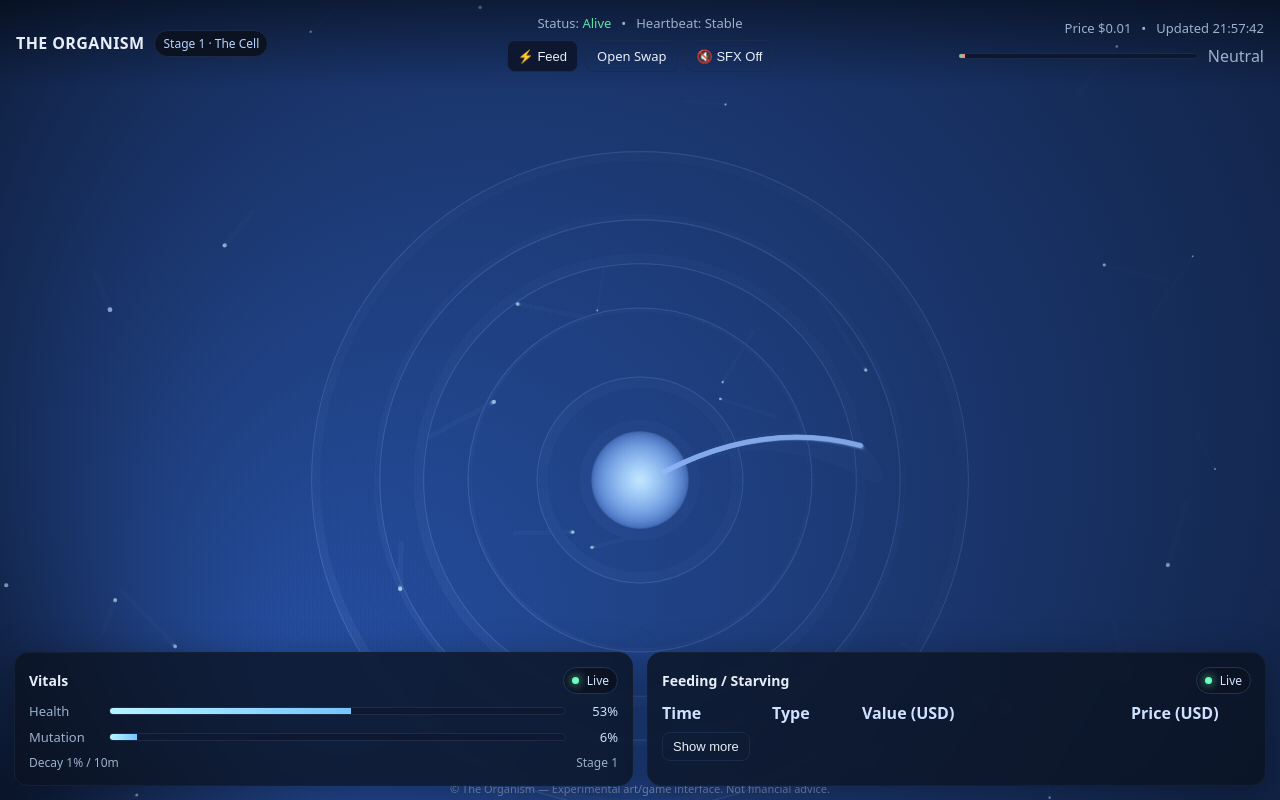
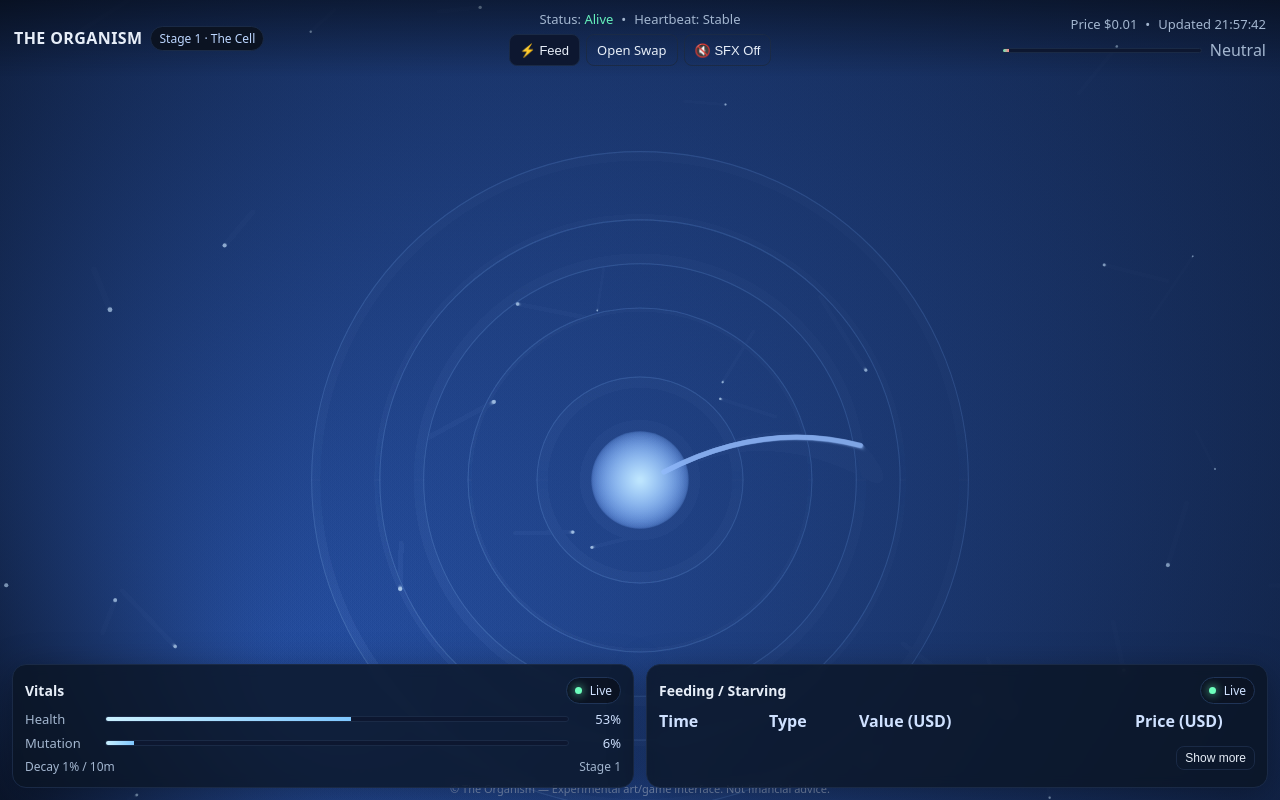
Before and after one commit to MorkeDrevos/organism-site, a plain HTML site: page index.html in a window 1280 px wide. Drawn offline with Linux system fonts and the light colour scheme.

Commit message:
Update styles.css

```diff
--- a/styles.css
+++ b/styles.css
@@ -1,109 +1,113 @@
-/* ===== Palette (cool / midnight) ===== */
+/* ===== Cool midnight palette ===== */
 :root{
-  --bg:#060a12;         /* deep midnight */
-  --ink:#e7eef8;        /* main text */
-  --ink-dim:#9cb0c9;    /* secondary text */
+  --bg:#07101c;
+  --ink:#e7eef8;
+  --ink-dim:#a3b6cf;
 
-  --ok:#58e0a5;         /* Feed */
-  --warn:#ff7e88;       /* Starve */
+  --ok:#65f0bb;
+  --warn:#ff7e88;
 
-  --glass:#0b1220c8;    /* cards */
-  --glass-line:#152034; /* card border */
-  --bar-bg:#0e1830;     /* bars bg */
-  --bar-stroke:#1b2a46; /* bars stroke */
-  --ring:#2a3b5f;       /* subtle rings */
+  --glass:#0b1424cc;
+  --glass-line:#1a2a46;
+
+  --bar-bg:#0d1730;
+  --bar-stroke:#1a2a46;
+
+  --ring:#28406d;
 }
 
 /* ===== Base ===== */
 *{ box-sizing:border-box; }
 html,body{ margin:0; padding:0; height:100%; background:var(--bg); color:var(--ink);
-  font-family: ui-sans-serif, system-ui, -apple-system, Segoe UI, Roboto, Inter, "Helvetica Neue", Arial, "Noto Sans", "Liberation Sans", sans-serif; }
+  font-family: ui-sans-serif, system-ui, -apple-system, Segoe UI, Roboto, Inter, Inter, "Helvetica Neue", Arial, "Noto Sans", sans-serif; }
 a{ color:inherit; text-decoration:none; }
 .muted{ color:var(--ink-dim); }
 
-/* Canvas always behind */
+/* Background canvas */
 #org-canvas{
-  position:fixed; inset:0; width:100vw; height:100vh; display:block; z-index:0;
-  /* cool haze */
+  position:fixed; inset:0; z-index:0; width:100vw; height:100vh; display:block;
   background:
-    radial-gradient(1200px 700px at 75% 85%, rgba(30,60,110,.20) 0%, rgba(10,20,40,.08) 40%, transparent 70%),
-    radial-gradient(900px 600px at 20% 20%, rgba(120,180,255,.10) 0%, rgba(30,60,120,.05) 35%, transparent 65%);
+    radial-gradient(1200px 700px at 75% 85%, rgba(30,60,120,.18) 0%, rgba(8,16,32,.06) 40%, transparent 70%),
+    radial-gradient(900px 600px at 20% 20%, rgba(150,200,255,.10) 0%, rgba(30,60,120,.05) 35%, transparent 65%);
 }
 
-/* ===== Top HUD ===== */
+/* ===== Top HUD (slimmer) ===== */
 .topbar{
   position:relative; z-index:2;
-  display:grid; grid-template-columns: 1fr auto 1fr; gap:14px; align-items:center;
-  padding:14px 16px;
-  background: linear-gradient(180deg, rgba(0,0,0,.45), rgba(0,0,0,0));
+  display:grid; grid-template-columns: 1fr auto 1fr; align-items:center; gap:12px;
+  padding:10px 14px;
+  background:linear-gradient(180deg, rgba(0,0,0,.45), rgba(0,0,0,0));
 }
-.topbar .left{ display:flex; gap:10px; align-items:center; }
+.topbar .left{ display:flex; gap:8px; align-items:center; }
 .brand{ font-weight:700; letter-spacing:.4px; }
-.badge{ background:#0b1322; border:1px solid #1b2a46; padding:4px 8px; border-radius:999px; font-size:12px; color:#b8d2ff; }
-.topbar .mid{ display:flex; flex-direction:column; gap:8px; align-items:center; }
-.inline-metrics{ display:flex; gap:10px; align-items:center; color:var(--ink-dim); font-size:13px; }
+.badge{ background:#0b1322; border:1px solid var(--glass-line); padding:3px 8px; border-radius:999px; font-size:12px; color:#bcd6ff; }
+
+.topbar .mid{ display:flex; flex-direction:column; gap:6px; align-items:center; }
+.inline-metrics{ display:flex; gap:8px; align-items:center; color:var(--ink-dim); font-size:13px; }
 .ok{ color:var(--ok); }
-.controls{ display:flex; gap:8px; }
+
+.controls{ display:flex; gap:6px; }
 .btn{
-  background:#0d1730; border:1px solid #1a2a4b; color:var(--ink);
+  background:#0d1730; border:1px solid var(--glass-line); color:var(--ink);
   border-radius:8px; padding:6px 10px; font-size:13px; cursor:pointer;
 }
 .btn:hover{ border-color:#2a3d66; }
 .btn.ghost{ background:transparent; }
+.btn.small{ padding:4px 8px; font-size:12px; }
 
-.topbar .right{ display:flex; flex-direction:column; gap:8px; align-items:flex-end; }
+.topbar .right{ display:flex; flex-direction:column; gap:6px; align-items:flex-end; }
 
 /* Net Flow meter */
-.flowline{ display:flex; gap:10px; align-items:center; }
-.flow{ width:240px; height:6px; background:#0d1730; border-radius:999px; overflow:hidden; border:1px solid #1a2a4b; }
-.flow>span{ display:block; height:100%; width:50%; transform-origin:left center;
+.flowline{ display:flex; gap:8px; align-items:center; }
+.flow{ width:200px; height:5px; background:#0d1730; border-radius:999px; overflow:hidden; border:1px solid var(--glass-line); }
+.flow>span{ display:block; height:100%; width:50%;
   background:linear-gradient(90deg, var(--ok), var(--warn));
-  transition: width .35s ease, transform .35s ease;
+  transform-origin:left center; transition: width .35s ease, transform .35s ease;
 }
 
 /* ===== Bottom Dock ===== */
 .dock{
-  position:fixed; left:0; right:0; bottom:14px; z-index:2;
-  display:grid; grid-template-columns: 1fr 1fr; gap:14px; padding:0 14px;
+  position:fixed; left:0; right:0; bottom:12px; z-index:2;
+  display:grid; grid-template-columns: 1fr 1fr; gap:12px; padding:0 12px;
 }
 .card{
   background:var(--glass); border:1px solid var(--glass-line); border-radius:14px;
   box-shadow: 0 8px 36px rgba(0,0,0,.35);
-  padding:14px; backdrop-filter: blur(6px);
+  padding:12px; backdrop-filter: blur(6px);
 }
-.card-head{ display:flex; align-items:center; justify-content:space-between; margin-bottom:8px; }
+.card-head{ display:flex; align-items:center; justify-content:space-between; margin-bottom:6px; }
 .card h3{ margin:0; font-size:14px; font-weight:600; }
 
 /* Live chip */
 .chip{ display:inline-flex; align-items:center; gap:8px; padding:4px 8px; border-radius:999px;
-  border:1px solid #223456; background:#0b1323; font-size:12px; color:#cfe1ff; }
+  border:1px solid #203457; background:#0b1323; font-size:12px; color:#cfe1ff; }
 .live-dot::before{ content:" "; width:7px; height:7px; border-radius:50%; background:#6dffbd; box-shadow:0 0 10px #6dffbd; display:inline-block; }
 
 /* Vitals */
-.kv{ display:grid; grid-template-columns: 70px 1fr 42px; align-items:center; gap:10px; margin:8px 0; }
+.kv{ display:grid; grid-template-columns: 70px 1fr 42px; align-items:center; gap:10px; margin:6px 0; }
 .kv .label{ color:var(--ink-dim); font-size:13px; }
 .kv .value{ text-align:right; color:#cfe1ff; font-size:13px; }
 .bar{ width:100%; height:8px; background:var(--bar-bg); border:1px solid var(--bar-stroke); border-radius:6px; overflow:hidden; }
-.bar>span{ display:block; height:100%; width:0%; background:linear-gradient(90deg, #b6f5ff, #76c5ff); transition:width .35s ease; }
+.bar.thin{ height:6px; }
+.bar>span{ display:block; height:100%; width:0%; background:linear-gradient(90deg, #c9f0ff, #7fc7ff); transition:width .35s ease; }
 .meta{ display:flex; justify-content:space-between; color:var(--ink-dim); font-size:12px; margin-top:6px; }
 
-/* Trades list (no grid lines) */
+/* Trades list (no gridlines) */
 .list{
   list-style:none; margin:0; padding:0;
   display:grid; grid-template-columns: 110px 90px 1fr 120px; row-gap:6px;
 }
-.list-head{ color:#cfe1ff; font-weight:600; margin-bottom:8px; }
+.list-head{ color:#cfe1ff; font-weight:600; margin-bottom:6px; }
 #trades-list li{
-  display:grid; grid-template-columns: subgrid;
-  align-items:center;
-  background:rgba(9,16,30,.45);
-  border:1px solid rgba(33,52,86,.6);
-  border-radius:10px;
-  padding:8px 10px;
+  display:grid; grid-template-columns: subgrid; align-items:center;
+  background:rgba(9,16,30,.42);
+  border:1px solid rgba(33,52,86,.55);
+  border-radius:10px; padding:8px 10px;
 }
-#trades-list li:hover{ background:rgba(20,32,56,.55); }
+#trades-list li:hover{ background:rgba(20,32,56,.52); }
 .type-feed{ color:var(--ok); font-weight:400; }
 .type-starve{ color:var(--warn); font-weight:400; }
+.list-controls{ display:flex; justify-content:flex-end; margin-top:8px; }
 
 /* Footer */
 .foot{
@@ -113,7 +117,7 @@ a{ color:inherit; text-decoration:none; }
 
 /* ===== Responsive ===== */
 @media (max-width: 980px){
-  .topbar{ grid-template-columns: 1fr; gap:10px; }
+  .topbar{ grid-template-columns: 1fr; gap:8px; }
   .topbar .right{ align-items:flex-start; }
   .dock{ grid-template-columns: 1fr; gap:10px; bottom:10px; }
   .list, #trades-list li{ grid-template-columns: 80px 70px 1fr 90px; }
```
